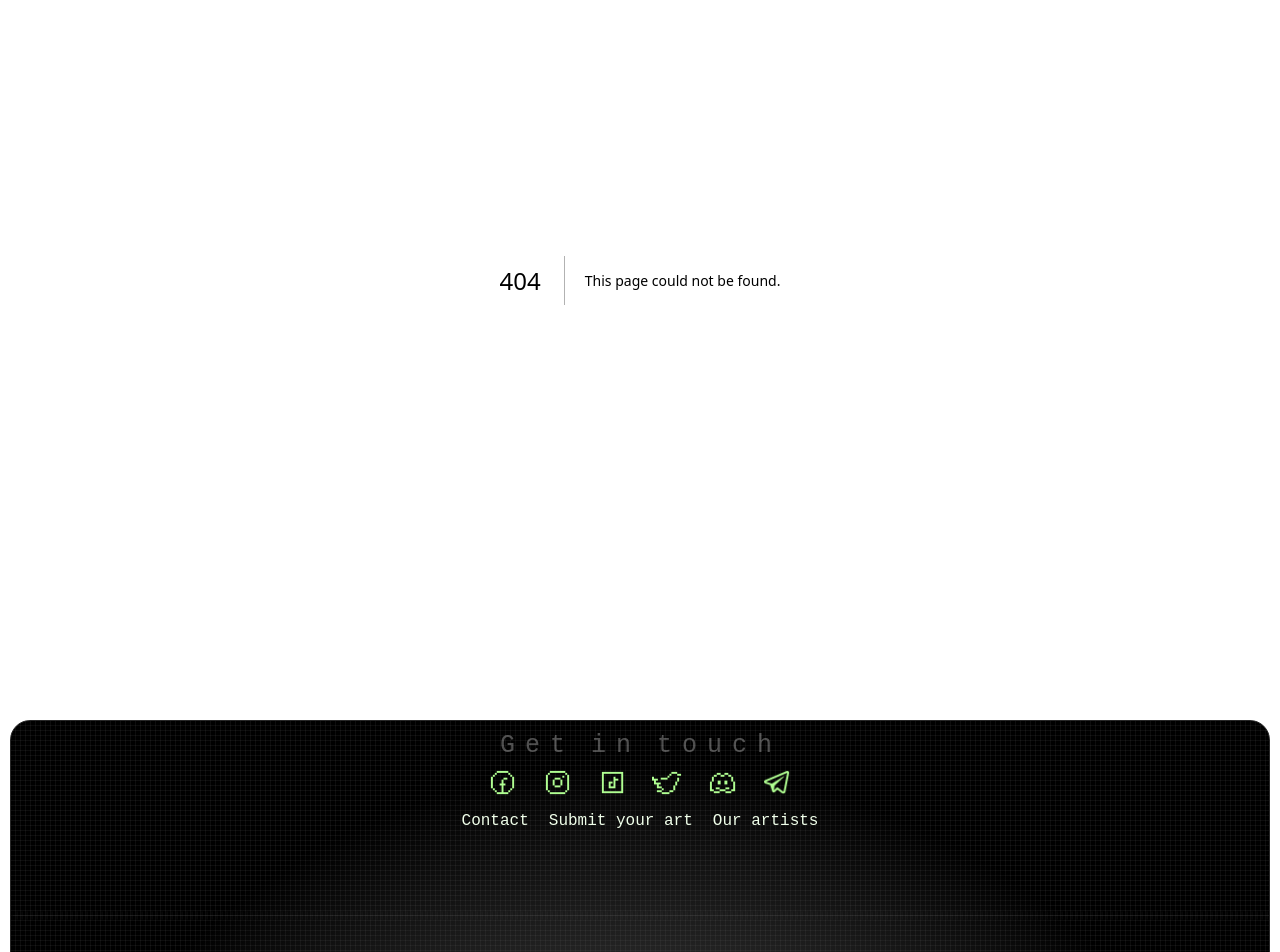
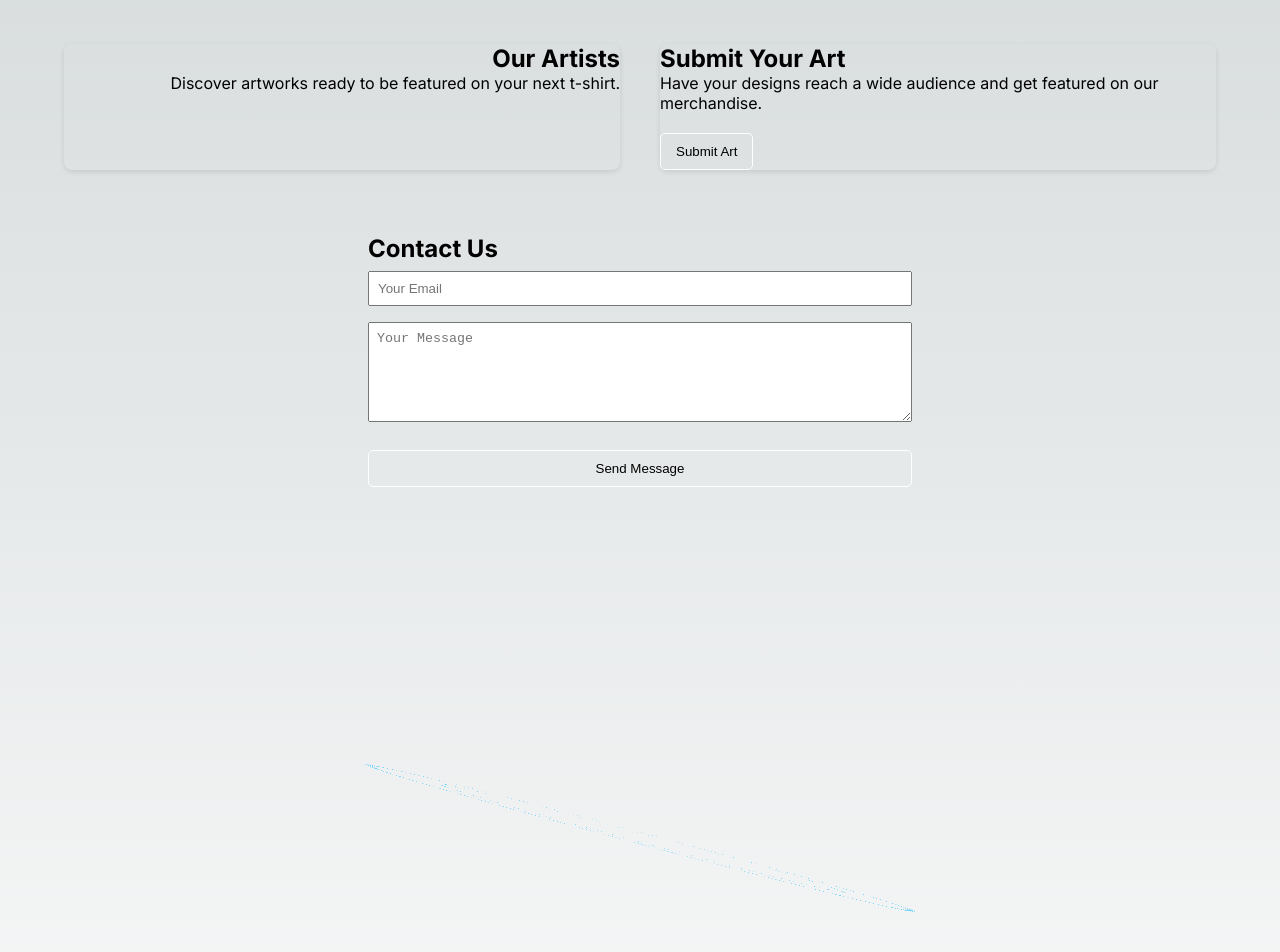
Before and after one commit to katelandcastelin/brightvoid-next-personal, a Next.js app: page /pages/contact in a window 1280 px wide. Before the commit this address had no page. Shown: the part 120-1072 px from the top of the page. Built offline with nearby package versions, Linux system fonts and the light colour scheme.

Commit message:
feat/contact-page: created contact page and adding basic layout styles

```diff
--- a/app/components/Footer.jsx
+++ b/app/components/Footer.jsx
@@ -114,7 +114,7 @@ const displayLetterKeyframes = keyframes`
   }
   50% {
     opacity: 1;
-    color: #095b09;
+    color: #65c438;
     transform: translateY(1px);
   }
   60%, 100% {
--- a/app/page.js
+++ b/app/page.js
@@ -157,7 +157,7 @@ const LeftBlock = styled.div`
 const LeftCircle = styled(LeftBlock)`
   position: absolute;
   z-index: -1;
-  border: 1px dotted #fff;
+  border: 1px dotted #7ad4f8;
   width: 190px;
   height: 380px;
   border-radius: 50%;
@@ -377,7 +377,7 @@ export default function Home() {
             <AnimatedSVG viewBox="0 0 380 430">
               <path
                 fill="none"
-                stroke="white"
+                stroke="#7ad4f8"
                 strokeWidth="0.5"
                 strokeDasharray="5,5"
                 d="M 75,200 a 95,200 0 1,0 190,0 a 95,200 0 1,0 -190,0"
--- a/app/page.module.css
+++ b/app/page.module.css
@@ -1,14 +1,12 @@
 .main {
   display: flex;
   flex-direction: column;
-  /* justify-content: space-between;
-  align-items: center; */
-  /* height: 100vh; */
   margin-top: 100px;
 }
 
 .page {
   min-height: 100vh;
+  margin-top: 100px;
 }
 
 .lighth {
--- /dev/null
+++ b/app/pages/contact/page.jsx
@@ -0,0 +1,163 @@
+'use client';
+import React from 'react';
+import styled, { keyframes } from 'styled-components';
+import styles from '../../page.module.css';
+import Header from '../../components/Header';
+
+const spin = keyframes`
+  from {
+    transform: rotateY(0deg);
+  }
+  to {
+    transform: rotateY(360deg);
+  }
+`;
+
+const Scene = styled.div`
+  left: 10rem;
+  width: 25rem;
+  height: 25rem;
+  margin: 2% auto;
+  perspective: 100rem;
+`;
+
+const Wrapper = styled.div`
+  width: 100%;
+  height: 100%;
+  transform: rotateX(180deg) rotateY(180deg);
+  transform-style: preserve-3d;
+`;
+
+const Globe = styled.div`
+  position: relative;
+  width: 70%;
+  height: 70%;
+  margin: 0 auto;
+  transform-style: preserve-3d;
+  animation: ${spin} 25s linear infinite;
+`;
+
+const Ring = styled.span`
+  position: absolute;
+  top: 0;
+  left: 0;
+  width: 100%;
+  height: 100%;
+  border: 0.3rem;
+  border-style: dotted;
+  border-radius: 50%;
+  color: #7ad4f8;
+  transform: rotateY(4deg) rotateX(75deg) scale(1.5);
+
+  &:nth-child(1) {
+    transform: rotateY(4deg) rotateX(75deg) scale(2);
+    border-style: dashed;
+  }
+`;
+
+const MaxWidthWrapper = styled.div`
+  max-width: 1500px;
+  margin: 0 auto;
+  width: 100%;
+  padding: 2rem;
+`;
+
+const InfoContainer = styled.div`
+  display: flex;
+  justify-content: space-around;
+  padding: 2rem;
+  gap: 40px;
+`;
+
+const Section = styled.div`
+  box-shadow: 0 2px 5px rgba(0,0,0,0.1);
+  border-radius: 8px;
+  width: 50%;
+`;
+
+const ActionButton = styled.button`
+  border-radius: 5px;
+  margin-top: 20px;
+  border: 1px solid #fff;
+  background-color: transparent;
+  cursor: pointer;
+  padding: 10px 15px;
+  transition: box-shadow 0.3s ease-in-out, text-shadow 0.3s ease-in-out;
+
+  &:hover {
+    text-shadow:
+      0 0 5px rgba(9, 9, 121, 0.5),
+      0 0 15px rgba(9, 9, 121, 0.5),
+      0 0 25px rgba(0, 212, 255, 0.5),
+      0 0 3px rgba(9, 9, 121, 0.5),
+      0 0 5px rgba(9, 9, 121, 0.5),
+      0 0 15px rgba(9, 9, 121, 0.5),
+      0 0 25px rgba(0, 212, 255, 0.5),
+      0 0 30px rgba(0, 212, 255, 0.5);
+
+    box-shadow:
+      0 0 5px rgba(9, 9, 121, 0.2),
+      0 0 10px rgba(9, 9, 121, 0.3),
+      0 0 15px rgba(0, 212, 255, 0.3),
+      0 0 60px rgba(0, 212, 255, 0.3);
+  }
+`;
+
+const FormContainer = styled.div`
+  display: flex;
+  flex-direction: column;
+  width: 50%;
+  padding: 2rem;
+`;
+
+const FormInput = styled.input`
+  padding: 0.5rem;
+  margin: 0.5rem 0;
+  box-sizing: border-box;
+`;
+
+const FormTextArea = styled.textarea`
+  padding: 0.5rem;
+  margin: 0.5rem 0;
+  box-sizing: border-box;
+  min-height: 100px;
+`;
+
+export default function ContactPage() {
+  return (
+    <div className={styles.page}>
+      <Header />
+      <MaxWidthWrapper>
+        <InfoContainer>
+          <Section style={{textAlign: 'end'}}>
+            <h2>Our Artists</h2>
+            <p>Discover artworks ready to be featured on your next t-shirt.</p>
+          </Section>
+          <Section>
+            <h2>Submit Your Art</h2>
+            <p>Have your designs reach a wide audience and get featured on our merchandise.</p>
+            <ActionButton>Submit Art</ActionButton>
+          </Section>
+        </InfoContainer>
+
+        <div style={{display: 'flex', justifyContent: 'center'}}>
+          <FormContainer>
+            <h2>Contact Us</h2>
+            <FormInput type="text" placeholder="Your Email" />
+            <FormTextArea placeholder="Your Message"></FormTextArea>
+            <ActionButton>Send Message</ActionButton>
+          </FormContainer>
+        </div>
+      </MaxWidthWrapper>
+
+      <Scene>
+      <Wrapper>
+        <Globe>
+          <Ring />
+          <Ring />
+        </Globe>
+      </Wrapper>
+    </Scene>
+    </div>
+  )
+}
```
